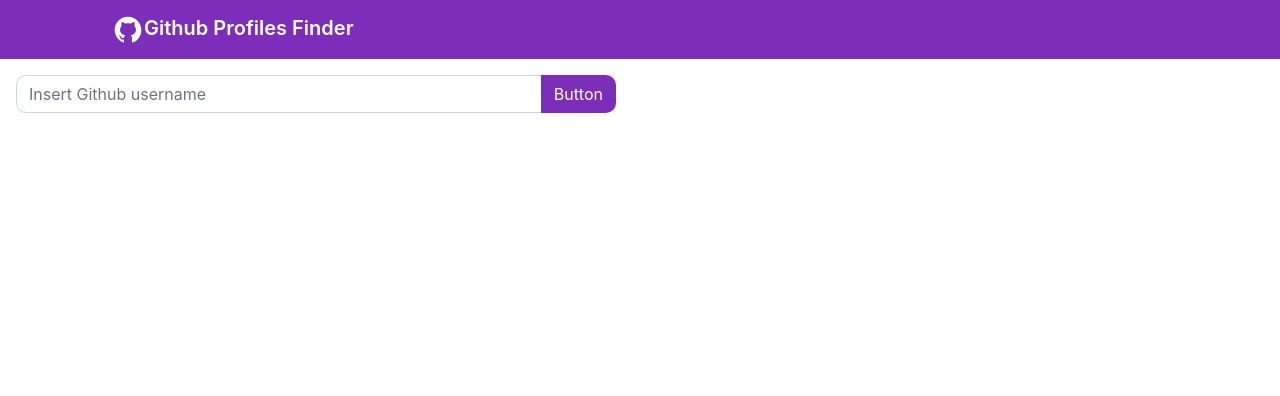
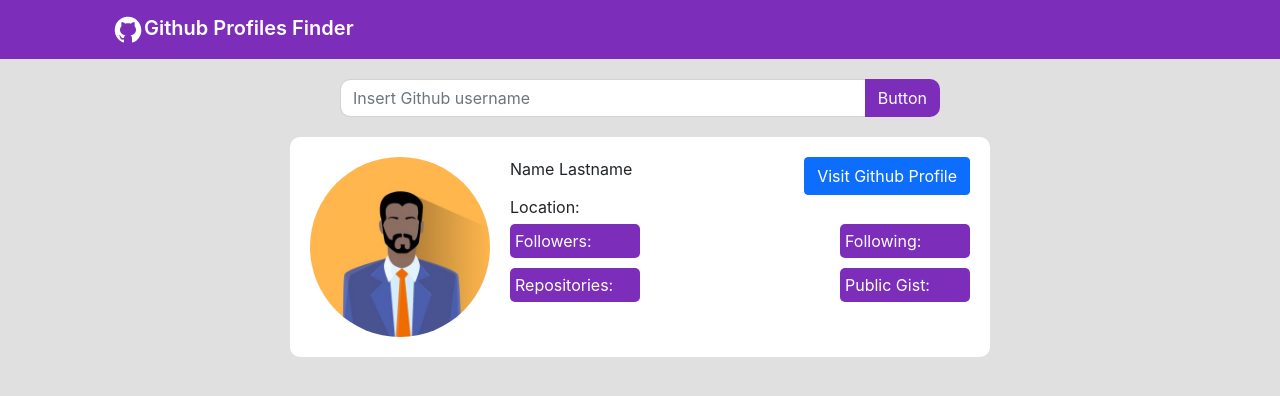
Before and after one commit to WilliamGrohe/github-profiles, a React (Create React App) app: page / in a window 1280 px wide. Shown: the top 396 px of the page. Built offline with nearby package versions, Linux system fonts and the light colour scheme.

Commit message:
Create User Infos Card

```diff
--- a/src/App.jsx
+++ b/src/App.jsx
@@ -2,12 +2,14 @@ import React from "react";
 
 import Header  from "./components/Header";
 import SearchBar from "./components/SearchBar";
+import DataReturnedField from "./components/DataReturnedField";
 
 function App() {
   return (
     <div className="App">
       <Header />
       <SearchBar />
+      <DataReturnedField />
     </div>
   );
 }
--- /dev/null
+++ b/src/components/DataReturnedField.jsx
@@ -0,0 +1,9 @@
+import React from "react";
+
+import UserInfosCard from "./UserInfosCard";
+
+export default function DataReturnedField() {
+  return(
+      <UserInfosCard />
+    )
+}
--- /dev/null
+++ b/src/components/UserInfosCard.jsx
@@ -0,0 +1,43 @@
+import React from "react";
+import "../styles/userinfoscard.css";
+
+import PerfilAvatar from "../assets/images/perfil.jpg";
+
+export default function UserInfosCard() {
+  return (
+    <div className="container">
+      <div class="row">
+        <div className="col-avatar">
+          <img
+            src={PerfilAvatar}
+            className="avatar-image"
+            alt="Foto de perfil do usuário"
+          />
+        </div>
+        <div class="col-sm">
+          <div className="inner-row">
+            <span>Name Lastname</span>
+            <button className="btn btn-primary">Visit Github Profile</button>
+          </div>
+          <div className="row">
+            <div className="inner-row">
+              Location:
+            </div>
+          </div>
+          <div className="row">
+            <div className="inner-row">
+              <span className="non-btn">Followers: </span>
+              <span className="non-btn">Following: </span>
+            </div>
+          </div>
+          <div className="row">
+            <div className="inner-row">
+              <span className="non-btn">Repositories: </span>
+              <span className="non-btn">Public Gist:</span>
+            </div>
+          </div>
+        </div>
+      </div>
+    </div>
+  );
+}
--- a/src/styles/global.css
+++ b/src/styles/global.css
@@ -16,6 +16,8 @@ body {
     sans-serif;
   -webkit-font-smoothing: antialiased;
   -moz-osx-font-smoothing: grayscale;
+
+  background-color: var(--soft-grey);
 }
 
 code {
--- a/src/styles/searchbar.css
+++ b/src/styles/searchbar.css
@@ -2,6 +2,10 @@
   width: 600px;
   max-width: 90%;
   margin: 16px;
+
+  /* margin-right: auto;
+  margin-left: auto; */
+  margin: 20px auto;
 }
 
 .form-control{
--- /dev/null
+++ b/src/styles/userinfoscard.css
@@ -0,0 +1,48 @@
+.container {
+  background-color: #FFF;
+  border-radius: 10px;
+
+  padding: 20px;
+  width: 700px;
+  max-width: 90%;
+}
+
+.col-avatar {
+  width: 180px;
+  text-align: center;
+  margin-right: 20px;
+}
+
+.avatar-image {
+  border-radius: 50%;
+  width: 180px;
+}
+
+.inner-row {
+  display:flex;
+  justify-content: space-between;
+}
+
+.non-btn {
+  color: #FFF;
+  background-color: var(--purple-light-primary);
+  border-radius: 5px;
+
+  padding: 5px;
+  margin: 5px 0;
+  width: 130px;
+}
+
+@media (max-width: 575px) {
+  .row {
+    justify-content: center;
+  }
+
+  .container{
+    justify-content: center;
+  }
+
+  .avatar-image {
+    width:100px;
+  }
+}
```
Also changed, not shown: 1 other file (tests, documents, lock files or other folders).
